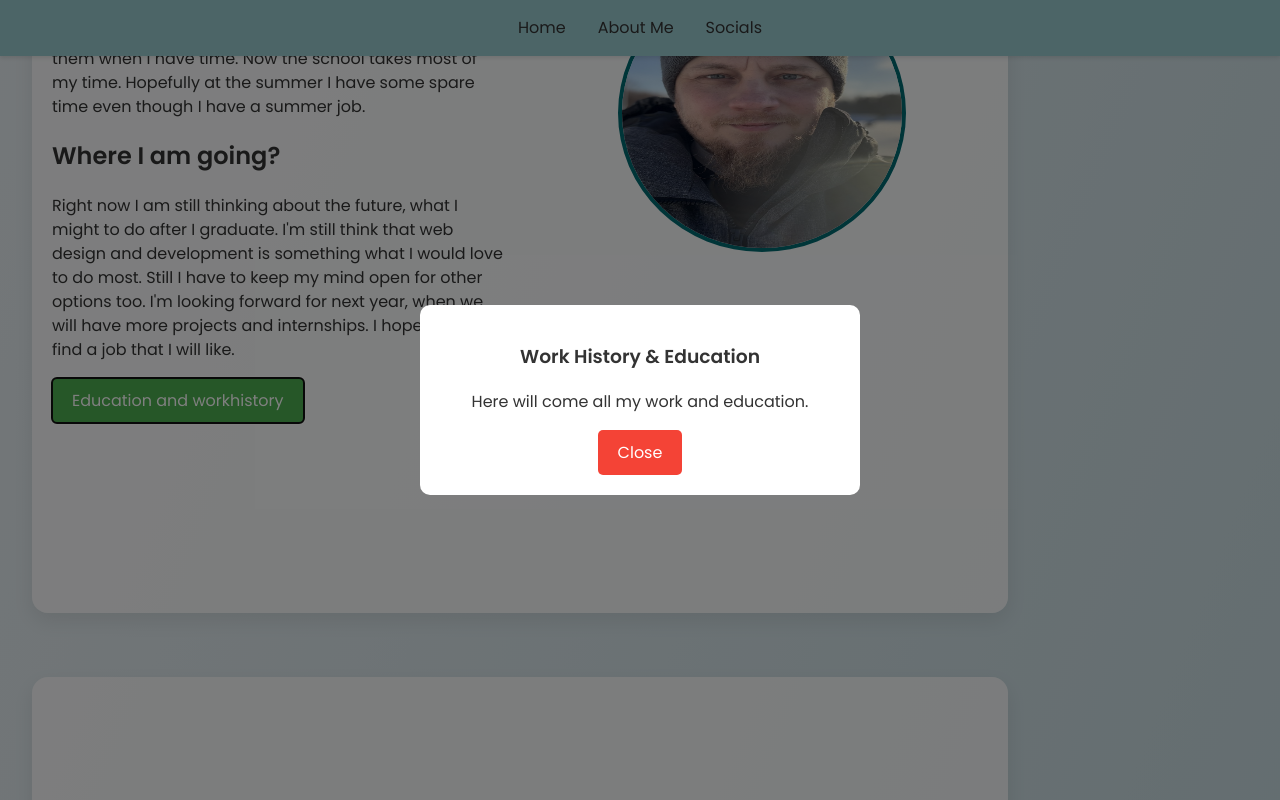
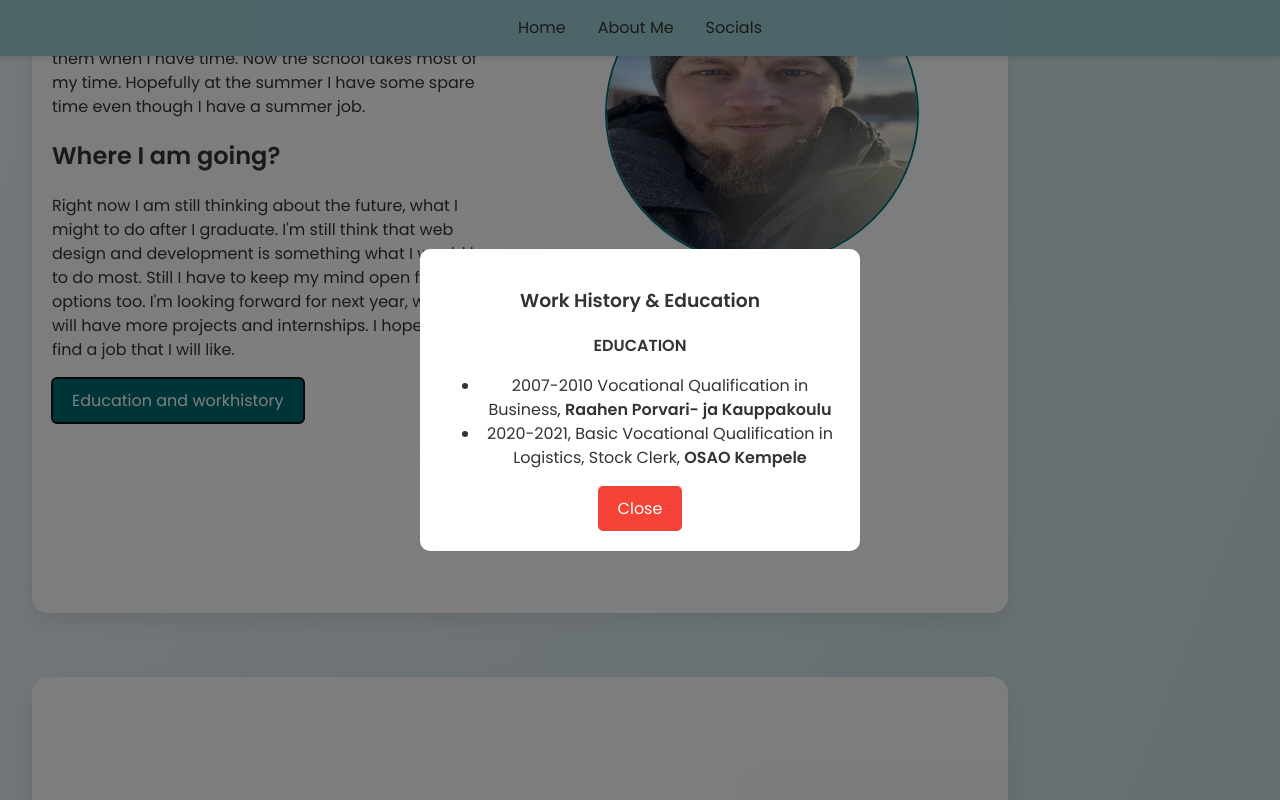
Before and after one commit to mikholi/my-portfolio, a React (Vite) app: page / in a window 1280 px wide. Both pictures are taken after a click on the button "Education and workhistory". Shown: the part 1583-2383 px from the top of the page. Built offline with nearby package versions, Linux system fonts and the light colour scheme.

Commit message:
added education history

```diff
--- a/src/App.jsx
+++ b/src/App.jsx
@@ -37,7 +37,7 @@ const App = () => {
                 My studies in Oulu University of Applied Sciences began in autumn 2023. In the first year we learned basics of Python, SQL, HTML and CSS.
                 HTML was familiar to me from before, I did my first website when I was 12 years old, or something like that. First year was quite tough, there were many
                 new things to learn which I never had heard of before. We also had our first project, which was quite interesting.
-                But in the end, I learned a lot and I am looked forward to this year.
+                But in the end, I learned a lot from the first year and it felt the right choice to change worklife to studylife.
               </p>
             </div>
             <div className="home-image">
@@ -90,7 +90,11 @@ const App = () => {
           <div className="modal-content">
             <h3>Work History & Education</h3>
             <p>
-              Here will come all my work and education.
+              <b>EDUCATION</b>
+              <ul>
+                <li>2007-2010 Vocational Qualification in Business, <b>Raahen Porvari- ja Kauppakoulu</b></li>
+                <li>2020-2021, Basic Vocational Qualification in Logistics, Stock Clerk, <b>OSAO Kempele</b></li>
+              </ul>
             </p>
             <button onClick={closeModal} className="btn-close-modal">Close</button>
           </div>
--- a/src/style.css
+++ b/src/style.css
@@ -124,10 +124,10 @@ body {
 }
 
 .profile-pic {
-  width: 280px;
-  height: 270px;
+  width: 310px;
+  height: 300px;
   border-radius: 50%;
-  border: 4px solid #006A71;
+  border: 2px solid #006A71;
   opacity: 0;
   animation: fadeInUp 1s ease forwards;
   animation-delay: 0.3s;
@@ -204,7 +204,7 @@ body {
 
 .btn-show-more {
   padding: 10px 20px;
-  background-color: #4CAF50;
+  background-color: #006A71;
   color: white;
   border: none;
   cursor: pointer;
```
